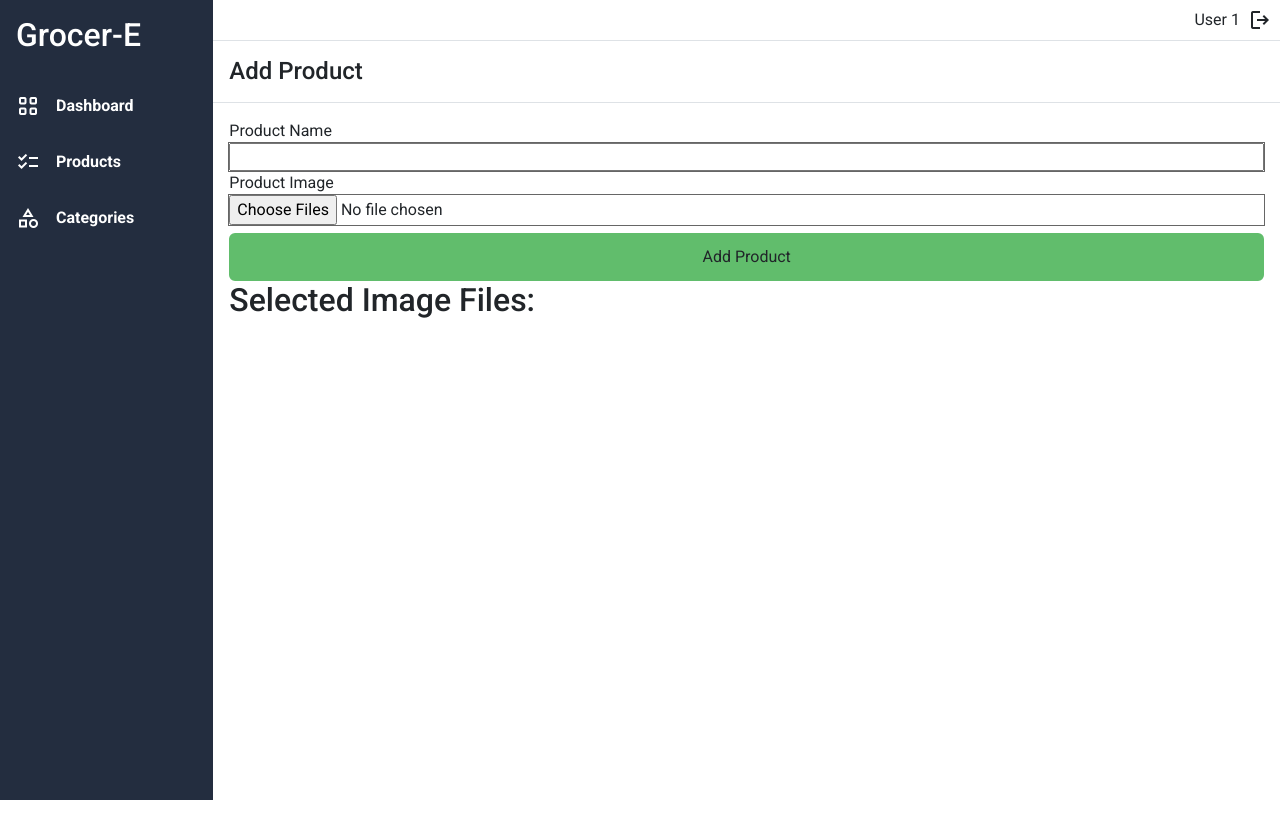
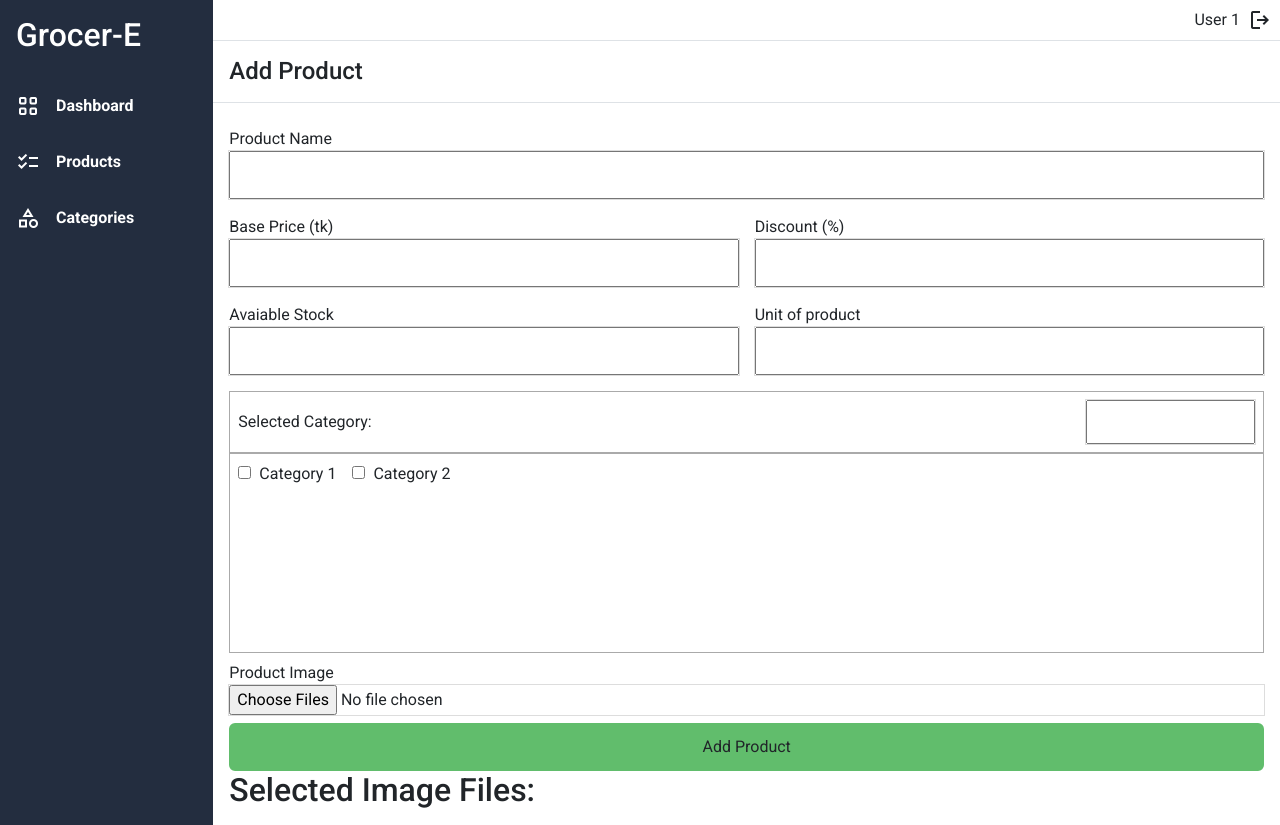
Before and after one commit to thdihan/Grocer-E, a React (Vite) app in the folder client/: page /admin/add-product in a window 1280 px wide. Before the commit the page ends 800 px from the top, so only its background shows below. Built offline with nearby package versions, Linux system fonts and the light colour scheme.

Commit message:
category field sorted

```diff
--- a/client/src/Components/Common/FormComponents/TextInput.jsx
+++ b/client/src/Components/Common/FormComponents/TextInput.jsx
@@ -1,7 +1,15 @@
 import classes from "../../../Style/FormComponents/TextInput.module.css";
-export default function TextInput({ className, labelText, id, ...rest }) {
+export default function TextInput({
+    className,
+    labelText,
+    id,
+    bclass,
+    ...rest
+}) {
     return (
-        <div className={`${classes["text-input"]} ${classes.className}`}>
+        <div
+            className={`${classes["text-input"]} ${classes.className} ${bclass}`}
+        >
             <label htmlFor={id}>{labelText}</label>
             <input {...rest} id={id} />
         </div>
--- a/client/src/Components/Seller/Pages/SellerAddProduct.jsx
+++ b/client/src/Components/Seller/Pages/SellerAddProduct.jsx
@@ -1,9 +1,47 @@
-import { useState } from "react";
+import { useEffect, useState } from "react";
 import classes from "../../../Style/Seller/SellerAddCategory.module.css";
+import TextInput from "../../Common/FormComponents/TextInput";
 
 export default function SellerAddProduct() {
     const [selectedFiles, setSelectedFiles] = useState([]);
+    const [modifiedCategoryList, setModifiedCategoryList] = useState([]);
+    const [selectedCategory, setSelectedCategory] = useState([]);
 
+    useEffect(() => {
+        console.log("Run Use Effect");
+        setSelectedCategory(modifiedCategoryList);
+    }, [modifiedCategoryList]);
+    const addCategorySelection = (e) => {
+        // console.log("Modified Category ");
+        // const getSelection = modifiedCategoryList;
+        // if (!getSelection.includes(e.target.value)) {
+        //     console.log("Adding Category: ", e.target.value);
+        //     getSelection.push(e.target.value);
+        // }
+
+        // console.log(getSelection);
+        // setModifiedCategoryList(() => getSelection);
+        const category = e.target.value;
+        setSelectedCategory((prevSelected) => [...prevSelected, category]);
+    };
+
+    const deleteCategorySelection = (e) => {
+        // console.log("Modified Category ", modifiedCategoryList);
+        // const getSelection = modifiedCategoryList;
+
+        // const index = getSelection.findIndex(
+        //     (element) => element === e.target.value
+        // );
+        // getSelection.splice(index, 1);
+
+        // console.log(getSelection);
+        // setModifiedCategoryList(() => getSelection);
+
+        const category = e.target.value;
+        setSelectedCategory((prevSelected) =>
+            prevSelected.filter((item) => item !== category)
+        );
+    };
     const handleFileChange = (e) => {
         // Get the selected files from the input element
         const files = e.target.files;
@@ -34,14 +72,128 @@ export default function SellerAddProduct() {
                     encType="multipart/form-data"
                     className={`row gx-3 ${classes["add-category-form"]}`}
                 >
-                    <div className="col-12">
-                        <label htmlFor="product-name">Product Name</label>
-                        <input
-                            type="text"
-                            name="product-name"
-                            id="product-name"
-                        />
+                    <TextInput
+                        bclass={`col-12 my-2`}
+                        id={`product-name`}
+                        type={`text`}
+                        name="product-name"
+                        labelText={`Product Name`}
+                    />
+
+                    <div className="col-12 my-2">
+                        <div className="row gx-2">
+                            <TextInput
+                                bclass={`col col-6 pe-2`}
+                                id={`base-price`}
+                                type={`text`}
+                                name="base-price"
+                                labelText={`Base Price (tk)`}
+                            />
+                            <TextInput
+                                bclass={`col col-6 ps-2`}
+                                id={`discount`}
+                                type={`text`}
+                                name="discount"
+                                labelText={`Discount (%)`}
+                            />
+                        </div>
                     </div>
+                    <div className="col-12 my-2">
+                        <div className="row gx-2">
+                            <TextInput
+                                bclass={`col col-6 pe-2`}
+                                id={`stock`}
+                                type={`text`}
+                                name="stock"
+                                labelText={`Avaiable Stock`}
+                            />
+
+                            <TextInput
+                                bclass={`col col-6 ps-2`}
+                                id={`unit`}
+                                type={`text`}
+                                name="unit"
+                                labelText={`Unit of product`}
+                            />
+                        </div>
+                    </div>
+
+                    <div className="col-12 my-2">
+                        <div className="container-fluid">
+                            <div
+                                className={`${classes["category-header"]} p-2 row`}
+                            >
+                                <div
+                                    className={`col-10 d-flex align-items-center ${classes["selected-category-list"]}`}
+                                >
+                                    <p>Selected Category: </p>{" "}
+                                    <div
+                                        className={`${classes["selected-category"]} d-flex ms-2`}
+                                    >
+                                        {selectedCategory?.map((category) => (
+                                            <p
+                                                key={category}
+                                                className="d-flex align-items-center rounded-pill px-2 me-2"
+                                            >
+                                                <span className="me-2">
+                                                    {category}
+                                                </span>
+                                            </p>
+                                        ))}
+                                    </div>
+                                </div>
+                                <div
+                                    className={`col-2 ${classes["category-search-box"]}`}
+                                >
+                                    <input
+                                        type="text"
+                                        className={`py-2`}
+                                        name=""
+                                        id=""
+                                    />
+                                </div>
+                            </div>
+                            <div
+                                className={`${classes["category-details"]} p-2 row`}
+                            >
+                                <div
+                                    className={`col-12 d-flex flex-wrap ${classes["category-list"]}`}
+                                >
+                                    <label htmlFor="checkbox1" className="me-3">
+                                        <input
+                                            type="checkbox"
+                                            className="me-2"
+                                            value={`category1`}
+                                            onChange={(e) => {
+                                                e.target.checked
+                                                    ? addCategorySelection(e)
+                                                    : deleteCategorySelection(
+                                                          e
+                                                      );
+                                            }}
+                                        />
+                                        Category 1
+                                    </label>
+                                    <label htmlFor="checkbox2" className="me-3">
+                                        <input
+                                            type="checkbox"
+                                            className="me-2"
+                                            value={`category2`}
+                                            onChange={(e) => {
+                                                e.target.checked
+                                                    ? addCategorySelection(e)
+                                                    : deleteCategorySelection(
+                                                          e
+                                                      );
+                                            }}
+                                        />
+                                        Category 2
+                                    </label>
+                                </div>
+                            </div>
+                        </div>
+                    </div>
+
                     <div className="col-12">
                         <label htmlFor="product-image">Product Image</label>
                         <input
--- a/client/src/Style/FormComponents/TextInput.module.css
+++ b/client/src/Style/FormComponents/TextInput.module.css
@@ -1,10 +1,10 @@
 .text-input {
-    display: flex;
-    flex-direction: column;
+    /* display: flex;
+    flex-direction: column; */
 }
 .text-input label {
     margin-bottom: 5px;
 }
 .text-input input {
-    padding: 10px;
+    padding: 10px !important;
 }
--- a/client/src/Style/Seller/SellerAddCategory.module.css
+++ b/client/src/Style/Seller/SellerAddCategory.module.css
@@ -2,7 +2,7 @@
 .add-category-form input[type="file"],
 .add-category-form textarea {
     width: 100%;
-    outline: 1px solid #666;
+    outline: 1px solid #ddd;
 }
 
 .parent-category button {
@@ -22,3 +22,23 @@
 .add-category-btn:hover {
     border: 2px solid var(--green-primary);
 }
+
+.category-header {
+    border: 1px solid #aaa;
+}
+
+.selected-category span {
+    vertical-align: middle;
+}
+.selected-category p {
+    background-color: var(--green-primary);
+}
+
+.category-details {
+    border: 1px solid #aaa;
+    height: 200px;
+}
+
+.category-list label {
+    vertical-align: middle;
+}
```
